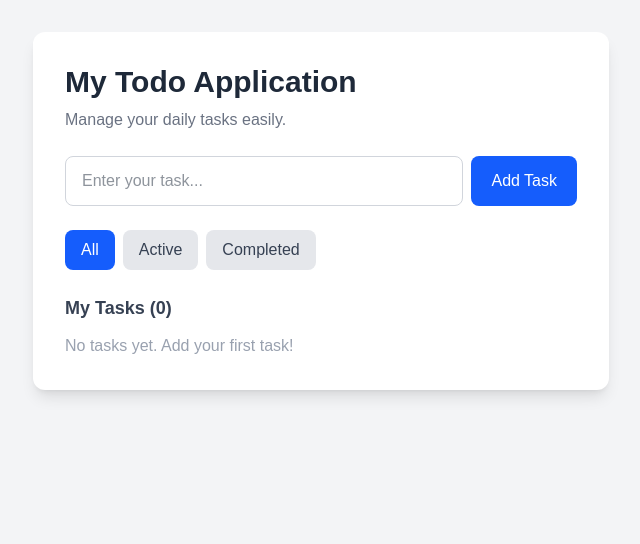
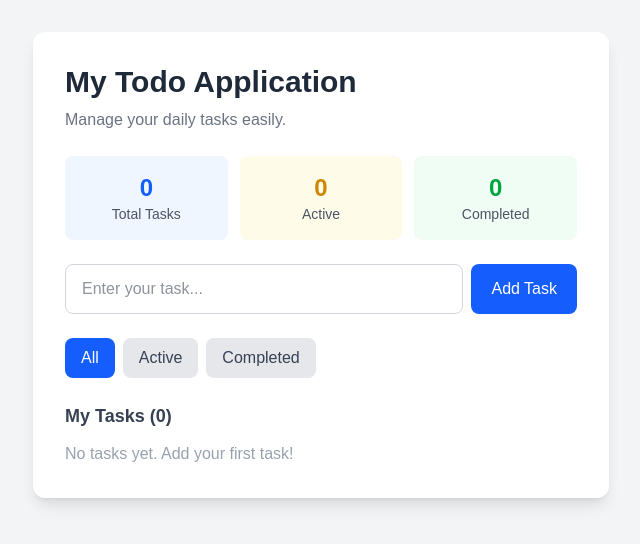
Before and after one commit to Aradhyasahani8/todo-application, a Next.js app: page / in a window 1280 px wide. Shown: the top 544 px of the page, without its empty margins (319-959 px from the left). Built offline with nearby package versions, Linux system fonts and the light colour scheme.

Commit message:
Add task counter dashboard

```diff
--- a/app/page.tsx
+++ b/app/page.tsx
@@ -87,6 +87,16 @@ useEffect(() => {
   return true;
 });
 
+const totalTasks = tasks.length;
+
+const activeTasks = tasks.filter(
+  (item) => !item.completed
+).length;
+
+const completedTasks = tasks.filter(
+  (item) => item.completed
+).length;
+
   return (
     <main className="min-h-screen bg-gray-100 p-8">
       <div className="mx-auto max-w-xl rounded-xl bg-white p-8 shadow-lg">
@@ -98,6 +108,41 @@ useEffect(() => {
         <p className="mb-6 text-gray-500">
           Manage your daily tasks easily.
         </p>
+
+        {/* Task Counter Dashboard */}
+<div className="mb-6 grid grid-cols-3 gap-3">
+
+  {/* Total Tasks */}
+  <div className="rounded-lg bg-blue-50 p-4 text-center">
+    <h2 className="text-2xl font-bold text-blue-600">
+      {totalTasks}
+    </h2>
+    <p className="text-sm text-gray-600">
+      Total Tasks
+    </p>
+  </div>
+
+  {/* Active Tasks */}
+  <div className="rounded-lg bg-yellow-50 p-4 text-center">
+    <h2 className="text-2xl font-bold text-yellow-600">
+      {activeTasks}
+    </h2>
+    <p className="text-sm text-gray-600">
+      Active
+    </p>
+  </div>
+
+  {/* Completed Tasks */}
+  <div className="rounded-lg bg-green-50 p-4 text-center">
+    <h2 className="text-2xl font-bold text-green-600">
+      {completedTasks}
+    </h2>
+    <p className="text-sm text-gray-600">
+      Completed
+    </p>
+  </div>
+
+</div>
 
         <form
   onSubmit={editingId !== null ? updateTask : addTask}
```
